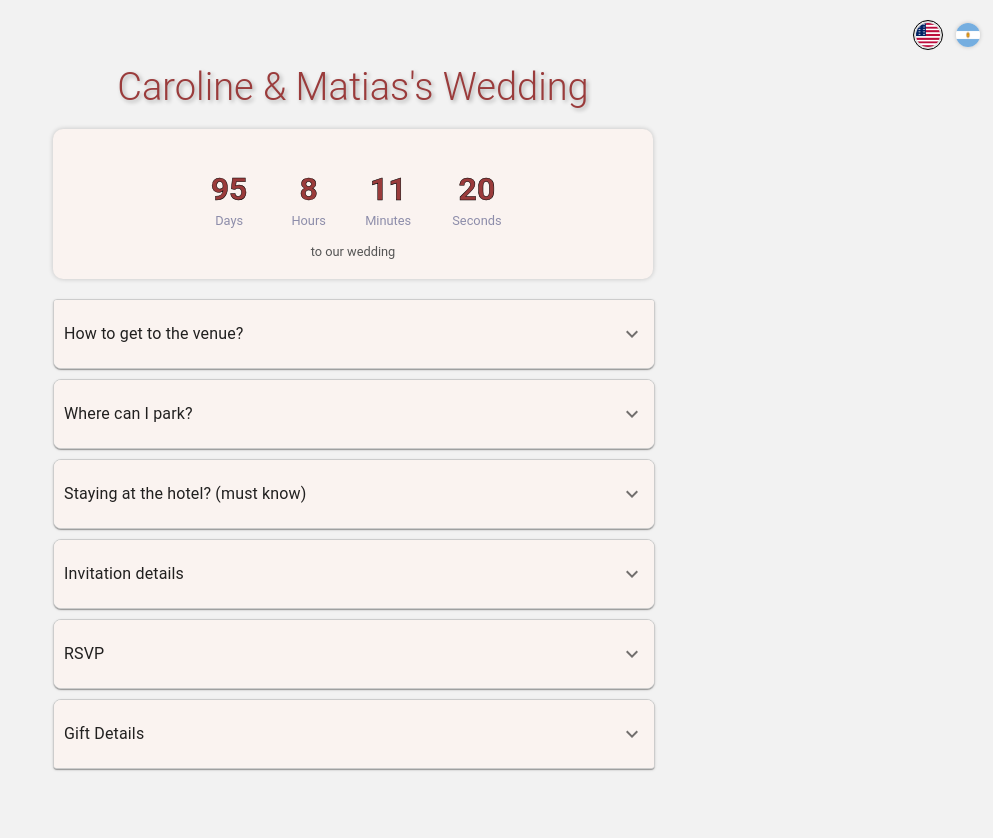
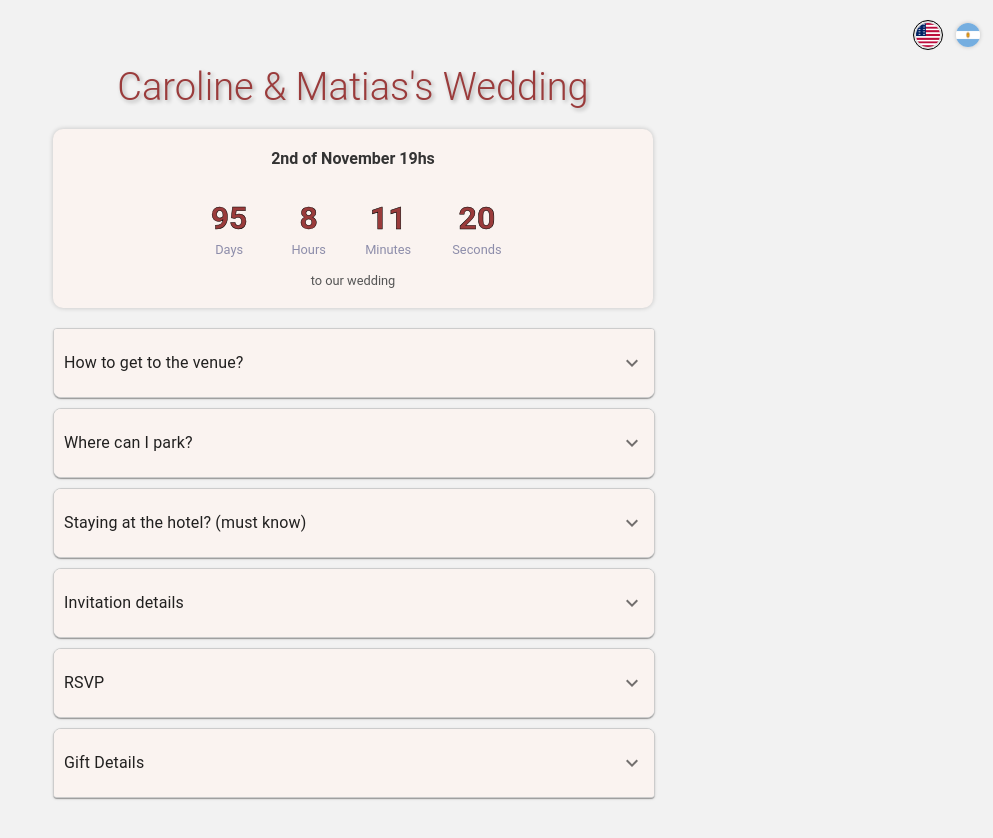
Before and after one commit to MatiasOgorinsky/WeddingFaq, a React (Create React App) app: page / in a window 1280 px wide. Shown: the whole page, without its empty margins (287-1280 px from the left). Built offline with nearby package versions, Linux system fonts and the light colour scheme.

Commit message:
update date

```diff
--- a/src/components/Countdown.tsx
+++ b/src/components/Countdown.tsx
@@ -36,8 +36,6 @@
   padding: 5px 10px; /* Add padding to the number */
 `;
 
-
-
 const CountdownLabel = styled.div`
   font-size: 0.8rem;
   color: #8D8DAA; /* Grey color for labels */
@@ -46,6 +44,14 @@
 const CountdownText = styled.div`
   font-size: 0.8rem;
   color: #555;
+`;
+
+const CountdownDate = styled.div`
+  font-size: 1rem;
+  font-weight: bold;
+  color: #333; /* Adjust the color as needed */
+  margin-bottom: 10px;
+
 `;
 
 interface CountdownTimerProps {
@@ -86,6 +92,7 @@
 
   return (
     <CountdownContainer>
+      <CountdownDate>2nd of November 19hs</CountdownDate>
       <CountdownRow>
         {countdown.days !== undefined && (
           <CountdownItem>
```
